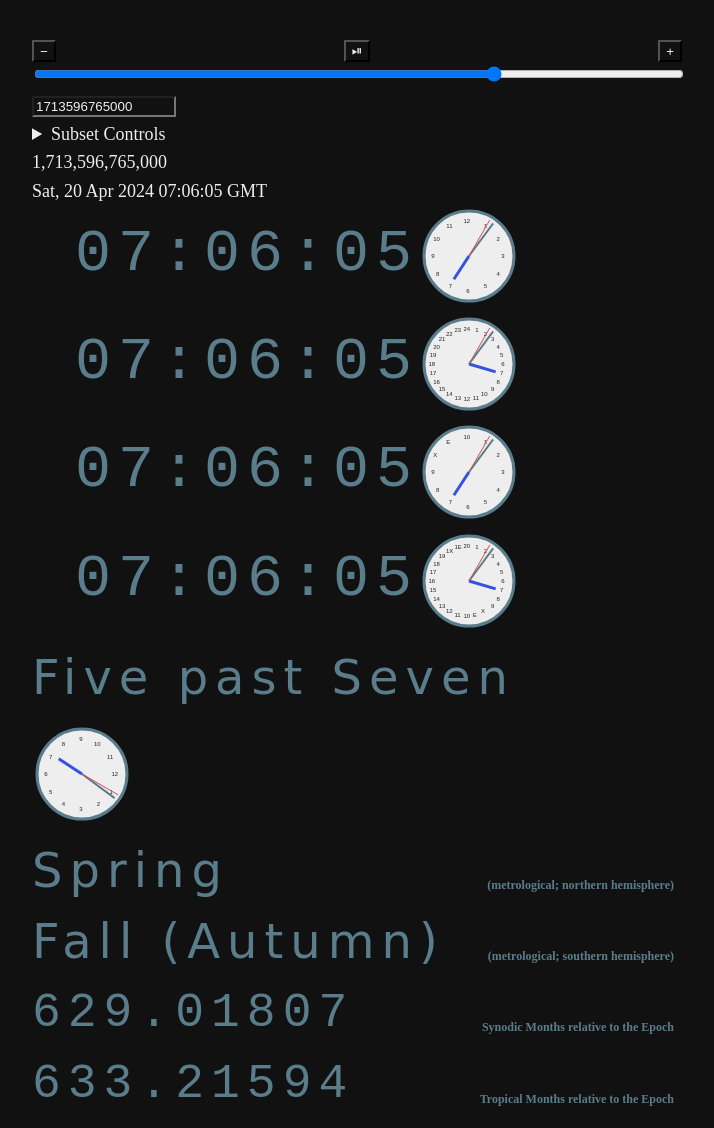
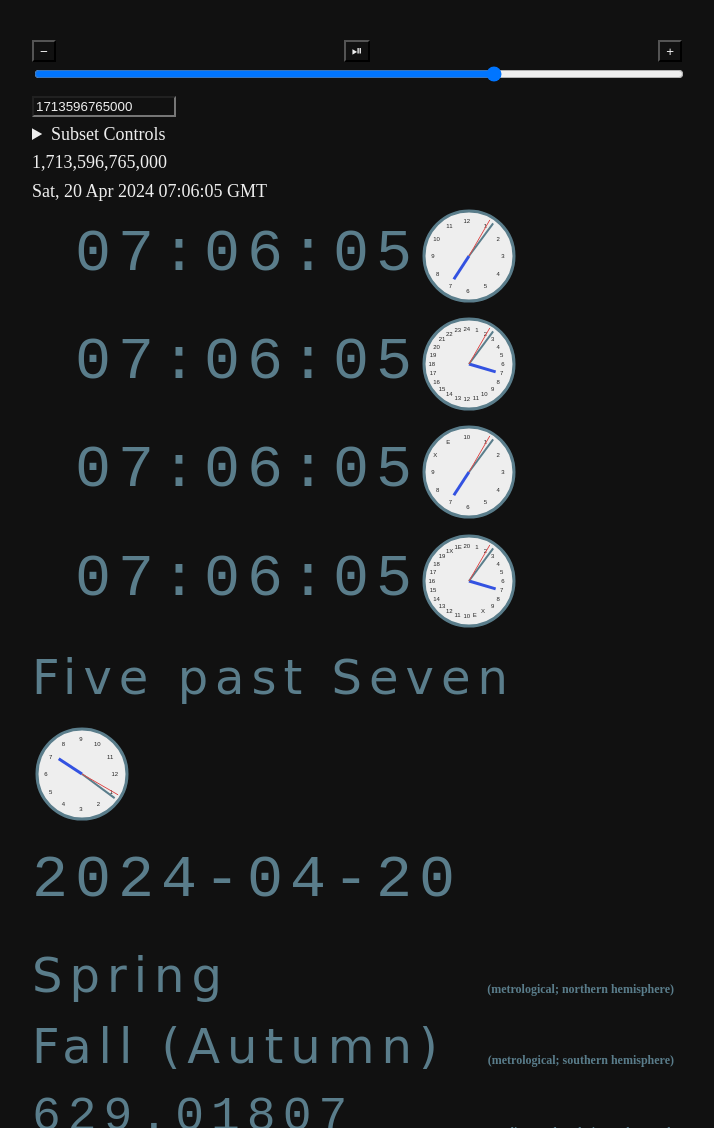
Before and after one commit to Ryan1729/time, a plain HTML site: page index.html in a window 1280 px wide. Shown: the top 1128 px of the page, without its empty margins (283-997 px from the left). Drawn offline with Linux system fonts and the light colour scheme.

Commit message:
add basic digital date

```diff
--- a/index.html
+++ b/index.html
@@ -157,6 +157,9 @@ background-color:#111;
                     A standard analogue clock but rotated so that the 12 is on the far right.
                 </canvas>
             </div>
+            <div class="clock-row">
+                <output class="digital" id="digital-date"></output>
+            </div>
             <div id="metrological-seasons-north-row" class="labelled-row">
                 <output class="verbal" id="metrological-seasons-north"></output>
                 <div class="labelled-row-label" > (metrological; northern hemisphere) </div>
@@ -251,6 +254,7 @@ background-color:#111;
             "analogue-clock-24-base-12",
             "verbal-clock",
             "analogue-clock-12-0-offset",
+            "digital-date",
             "metrological-seasons-north-row",
             "metrological-seasons-south-row",
             "synodic-month-row",
@@ -423,6 +427,8 @@ background-color:#111;
         const digitalClock24Base12 = document.getElementById("digital-clock-24-base-12")
 
         const verbalClock = document.getElementById("verbal-clock")
+        const digitalDate = document.getElementById("digital-date")
+
         const metrologicalSeasonsNorth = document.getElementById("metrological-seasons-north")
         const metrologicalSeasonsSouth = document.getElementById("metrological-seasons-south")
 
@@ -708,7 +714,11 @@ background-color:#111;
             renderClock({time, ctx: analogueClock24Base12Ctx, textForIndex: base12TextForIndex, numberXYs: twentyFourHourClockNumberXYs, divisor: 24})
             renderClock({time, ctx: analogueClock12ZeroOffsetCtx, numberXYs: twelveHourZeroOffsetClockNumberXYs, topOfClockShift: 0})
 
+            const year = date.getUTCFullYear()
             const zeroIndexedMonth = date.getUTCMonth()
+            const dayOfMonth = date.getUTCDate()
+
+            digitalDate.textContent = `${year}-${padToTwoDigits(zeroIndexedMonth + 1)}-${padToTwoDigits(dayOfMonth)}`
 
             let northernMetrologicalSeason
             let southernMetrologicalSeason
```
